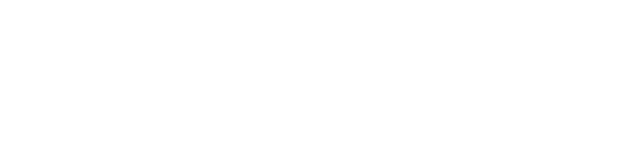
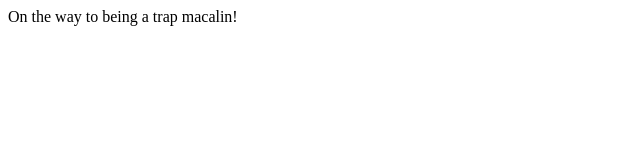
Before and after one commit to Zak-aden1/trapmacalin.co, a website: page index.html in a window 1280 px wide. Shown: the whole page, without its empty margins (0-640 px from the left). Drawn offline with Linux system fonts and the light colour scheme.

Commit message:
add sentence to html

```diff
--- a/index.html
+++ b/index.html
@@ -7,7 +7,7 @@
   <title>Document</title>
 </head>
 <body>
-
+  On the way to being a trap macalin!
 </body>
 
 <script>
```
